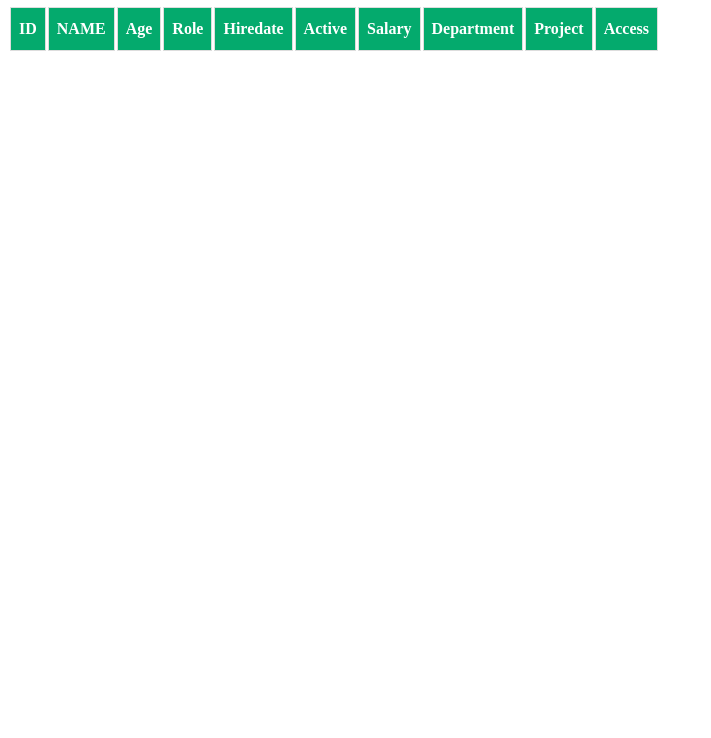
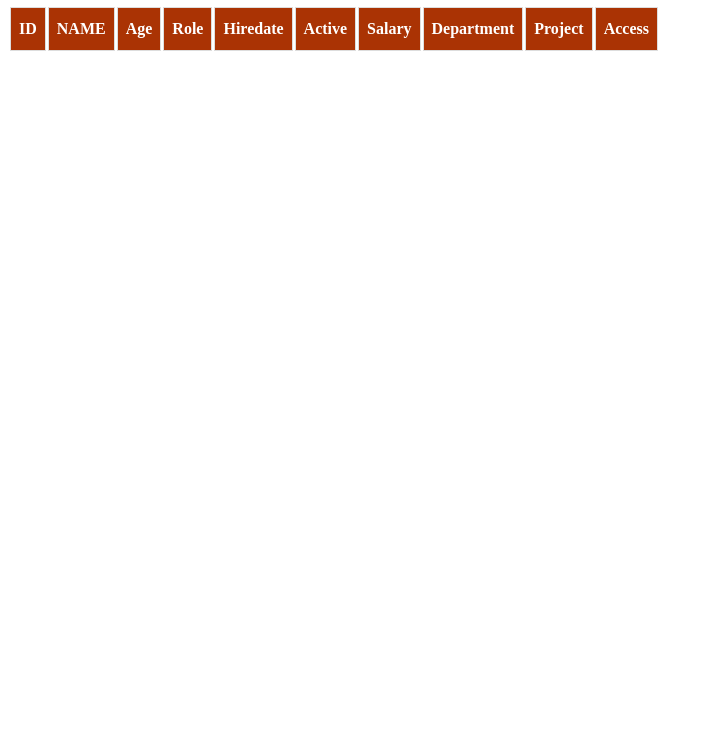
Before and after one commit to Vinit-27/Report_framework, a plain HTML site: page Index.html in a window 1280 px wide. Shown: the part 62-800 px from the top of the page, without its empty margins (0-711 px from the left). Drawn offline with Linux system fonts and the light colour scheme; no server answers.

Commit message:
Update style.css

```diff
--- a/style.css
+++ b/style.css
@@ -24,6 +24,6 @@ h2{
     padding-top: 12px;
     padding-bottom: 12px;
     text-align: left;
-    background-color: #04AA6D;
+    background-color: #aa3304;
     color: white;
   }
```
